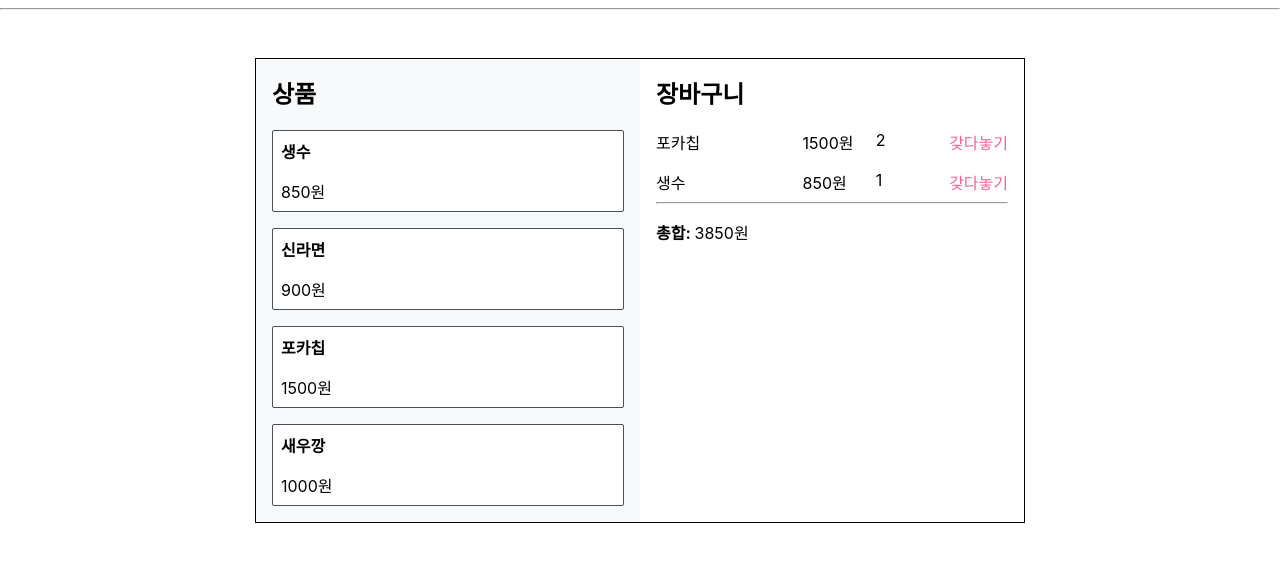
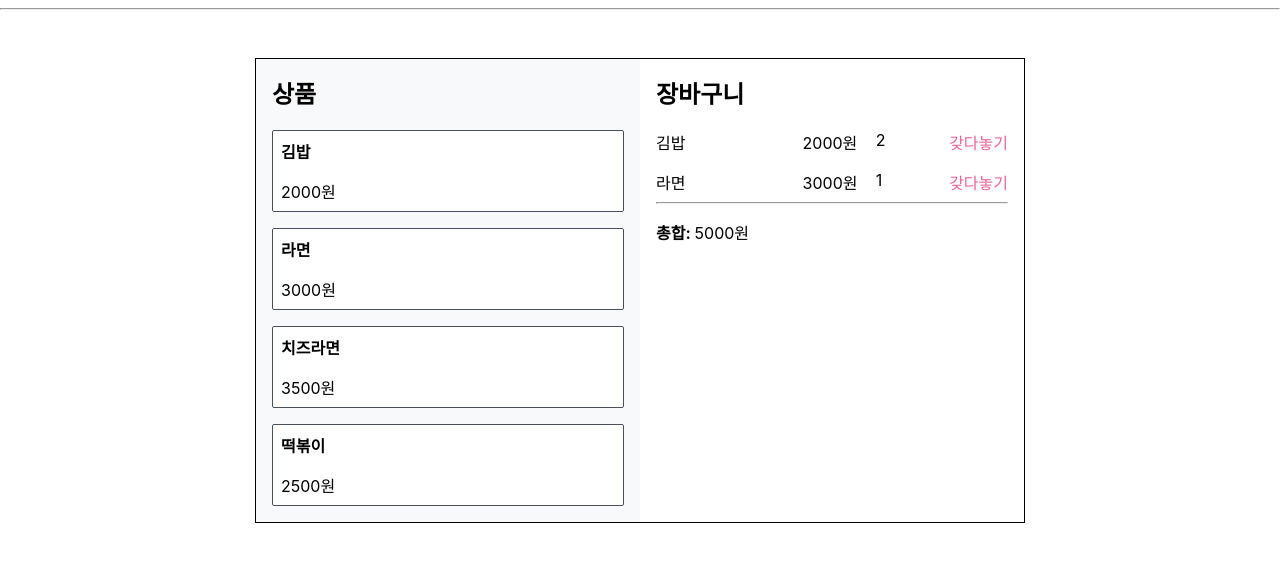
Before and after one commit to Kyun92/redux-foodCourt, a React (Create React App) app: page / in a window 1280 px wide. Shown: the top 562 px of the page. Built offline with nearby package versions, Linux system fonts and the light colour scheme.

Commit message:
Food court 초기 뷰

```diff
--- a/src/components/BasketItemList.js
+++ b/src/components/BasketItemList.js
@@ -3,11 +3,11 @@ import BasketItem from './BasketItem';
 
 const BasketItemList = () => (
   <div>
-    <BasketItem name="포카칩" price={1500} count={2} />
-    <BasketItem name="생수" price={850} count={1} />
+    <BasketItem name="김밥" price={2000} count={2} />
+    <BasketItem name="라면" price={3000} count={1} />
     <hr />
     <p>
-      <b>총합: </b> 3850원
+      <b>총합: </b> 5000원
     </p>
   </div>
 );
--- a/src/components/FoodItemList.js
+++ b/src/components/FoodItemList.js
@@ -3,20 +3,20 @@ import FoodItem from './FoodItem';
 
 const items = [
   {
-    name: '생수',
-    price: 850,
+    name: '김밥',
+    price: 2000,
   },
   {
-    name: '신라면',
-    price: 900,
+    name: '라면',
+    price: 3000,
   },
   {
-    name: '포카칩',
-    price: 1500,
+    name: '치즈라면',
+    price: 3500,
   },
   {
-    name: '새우깡',
-    price: 1000,
+    name: '떡볶이',
+    price: 2500,
   },
 ];
 
```
